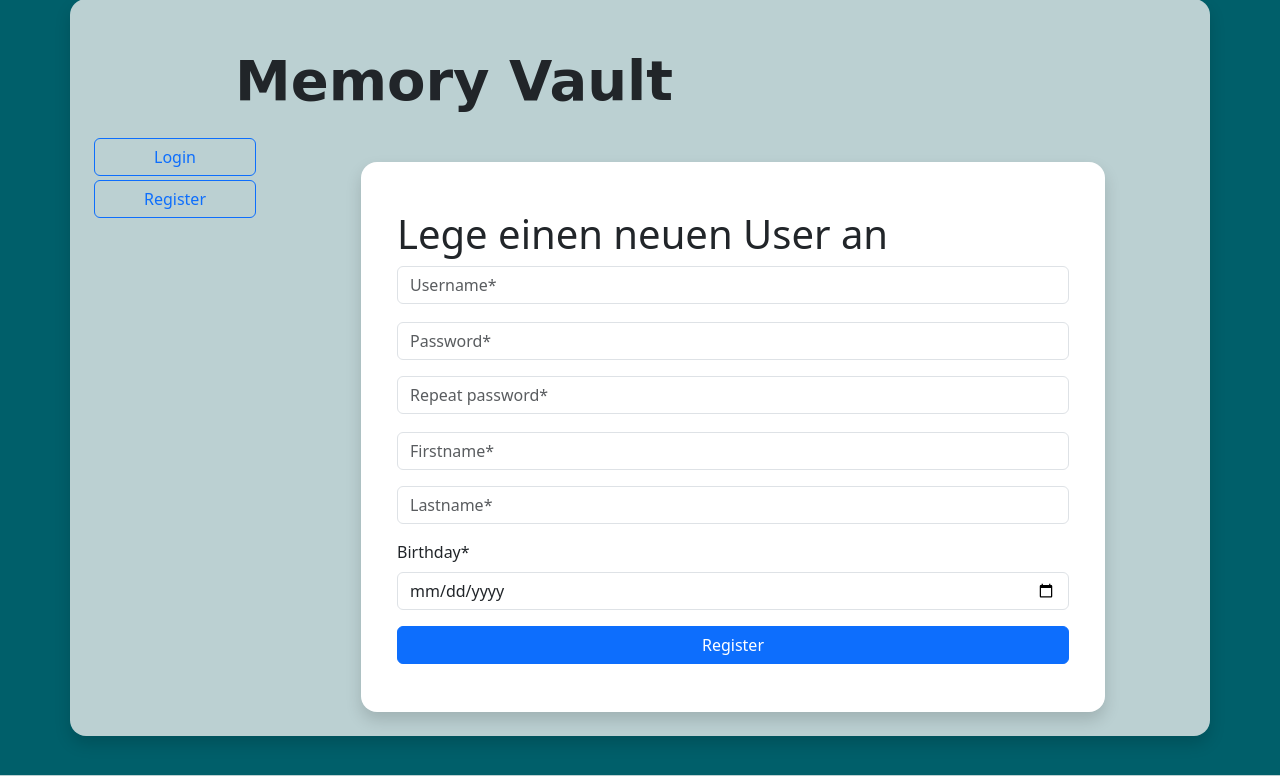
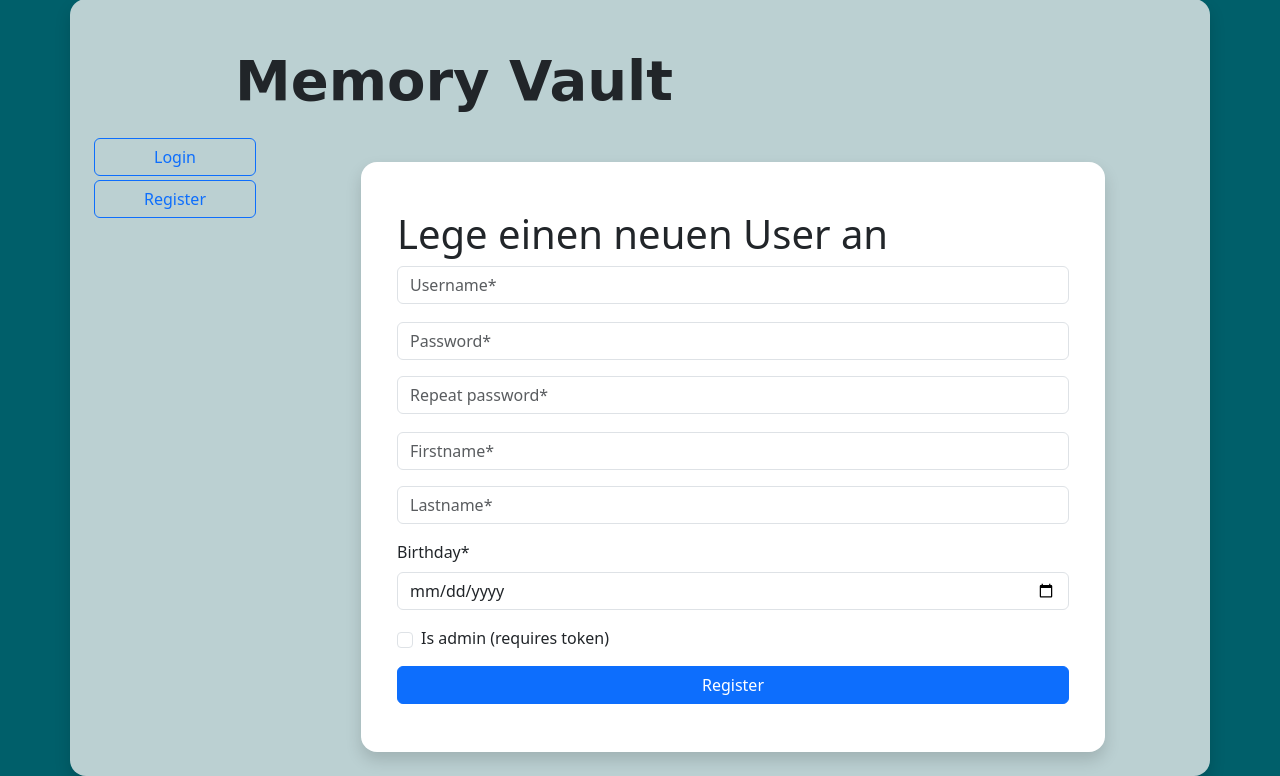
Before and after one commit to togertz/MemoryVault, a Flask app: page /u/register in a window 1280 px wide. Shown: the part 25-801 px from the top of the page. Run offline with Flask 3, Linux system fonts and the light colour scheme.

Commit message:
Added admin option to register

```diff
--- a/src/routes/user.py
+++ b/src/routes/user.py
@@ -66,7 +66,8 @@ def register():
                                        password_repeat=request.form["password-repeat"],
                                        firstname=request.form["firstname"],
                                        lastname=request.form["lastname"],
-                                       birthday=request.form["birthday"])
+                                       birthday=request.form["birthday"],
+                                       admin_token=request.form.get("admin-token", None))
 
             return render_template("login.html", title="Login", register="True")
         except UserException as e:
--- a/src/static/register.js
+++ b/src/static/register.js
@@ -50,4 +50,16 @@ document.addEventListener('DOMContentLoaded', async function() {
         }
     })
 
+    // ----------------- Display Admin Token -----------------
+    const adminCheckbox = document.getElementById('admin-checkbox');
+    const adminTokenDiv = document.getElementById('admin-token-div');
+
+    adminCheckbox.addEventListener("change", function() {
+        if (adminCheckbox.checked){
+            adminTokenDiv.style.display = "block";
+        } else {
+            adminTokenDiv.style.display = "none";
+        }
+    });
+
 })
--- a/src/templates/register.html
+++ b/src/templates/register.html
@@ -6,7 +6,11 @@
 
 <div class="container">
     <h1 class="mb-2 mt-4">Lege einen neuen User an</h1>
-
+    {% with messages = get_flashed_messages(with_categories=true) %}
+        {% for category, message in messages %}
+            <div class="alert alert-{{ category }} fade show">{{ message }}</div>
+        {% endfor %}
+    {% endwith %}
     <form action="{{ url_for('user.register') }}" method="post">
         <div class="mb-3">
             <input class="form-control" type="text" name="username" id="username" placeholder="Username*" required>
@@ -25,14 +29,16 @@
         <div class="mb-3">
             <input class="form-control" type="text" name="lastname" id="lastname" placeholder="Lastname*" required>
         </div>
-        {% with messages = get_flashed_messages(with_categories=true) %}
-            {% for category, message in messages %}
-                <div class="alert alert-{{ category }} fade show">{{ message }}</div>
-            {% endfor %}
-        {% endwith %}
         <div class="mb-3">
             <label class="form-label" for="lastname">Birthday*</label>
             <input class="form-control" type="date" name="birthday" id="birthday" required>
+        </div>
+        <div class="mb-3 d-flex align-items-center">
+            <input type="checkbox" name="admin-checkbox" id="admin-checkbox" class="form-check-input me-2">
+            <label class="form-label mb-0" for="admin-checkbox">Is admin (requires token)</label>
+        </div>
+        <div class="mb-3" id="admin-token-div" style="display:none;">
+            <input class="form-control" type="text" name="admin-token" id="admin-token" placeholder="Admin Token" required>
         </div>
         <button id="register-btn" class="btn btn-primary w-100 mb-4" type="submit">Register</button>
     </form>
```
Also changed, not shown: src/services/user_util.py (+10 -2 lines).
